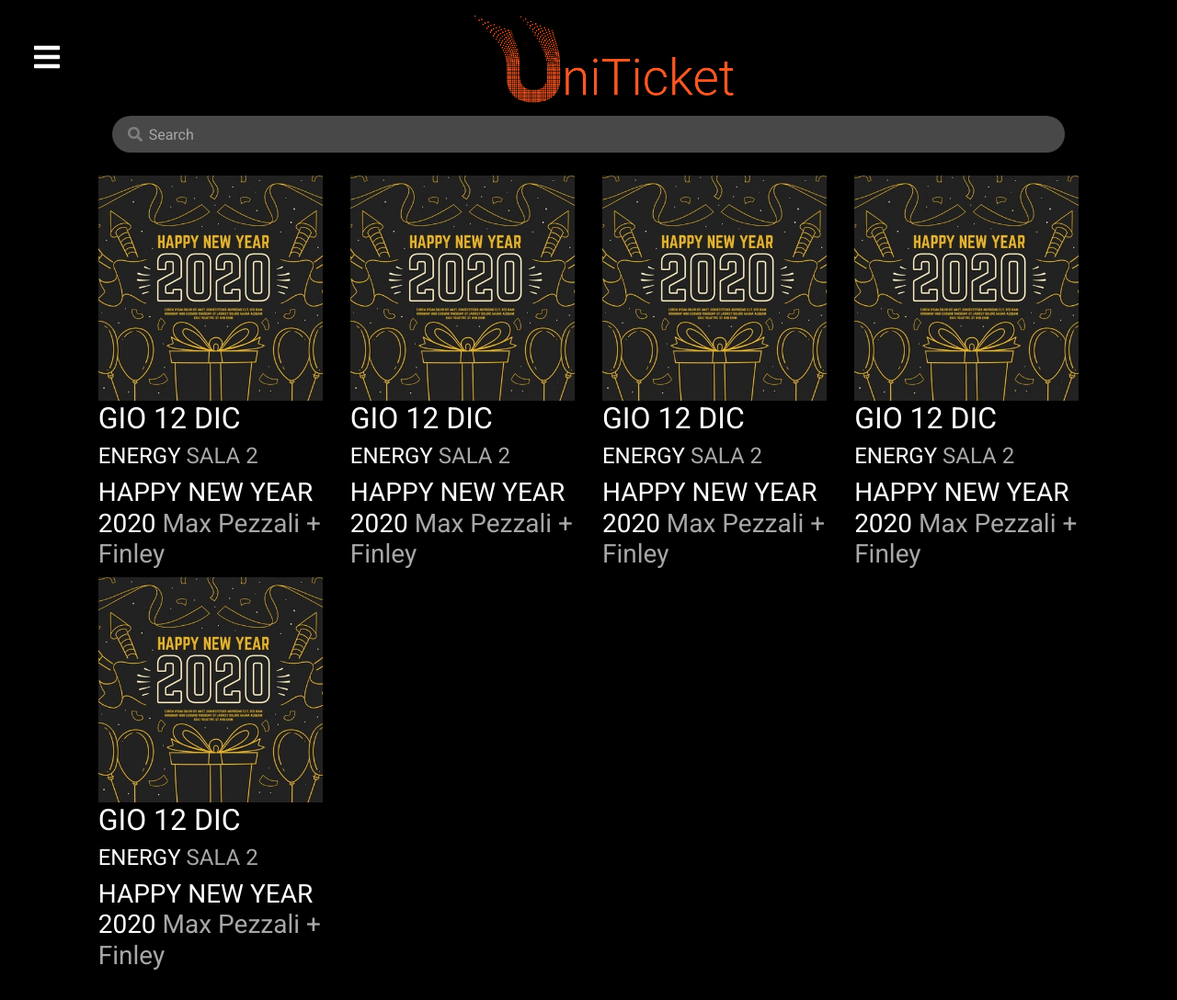
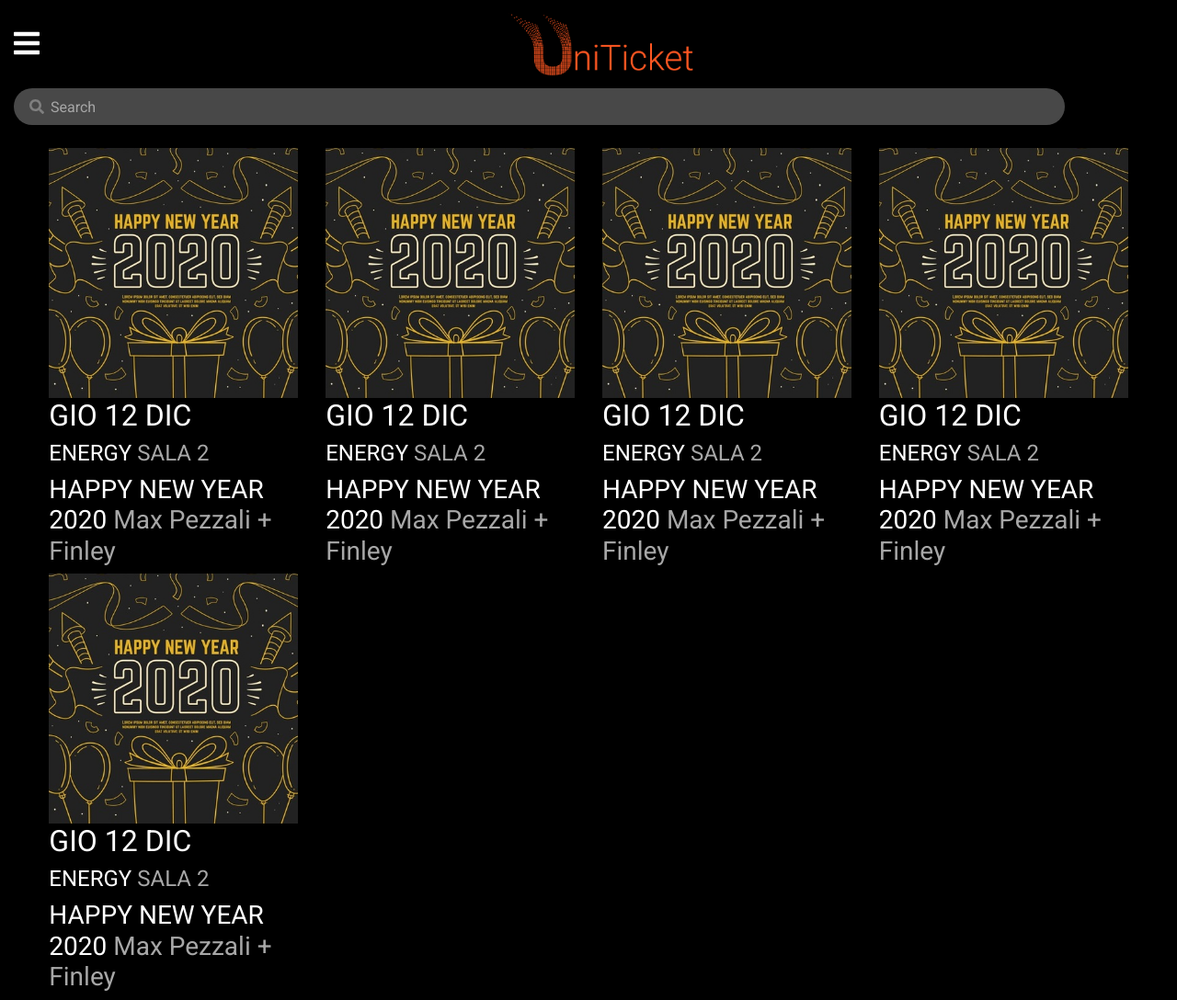
Before and after one commit to FaediMichele/uniticket, a PHP site: page / in a window 1280 px wide. Shown: the whole page at 92% size. Before the commit the page ends 1055 px from the top, so only its background shows below. Run offline with PHP 8.4, Linux system fonts and the light colour scheme; some libraries are stand-ins or nearby versions.

Commit message:
fig data gird boostrap

```diff
--- a/css/style.css
+++ b/css/style.css
@@ -185,6 +185,10 @@ p {
 /*--------------------------------------------------
     nav bar e sliedr menu
 ----------------------------------------------------*/
+.navbar{
+    padding-left: 0px;
+    padding-right: 0px;
+}
 
 .align-center{
     align-items: center;
@@ -197,6 +201,7 @@ p {
     color: #fff;
     border: none;
     background-color: #000;
+    padding-left: 0px;
 }
 
 #sidebarCollapse:active{
--- a/template/base.php
+++ b/template/base.php
@@ -95,29 +95,25 @@
                     <i class="fas fa-bars fa-2x"></i>
                 </button>
                 <a class="navbar-brand mx-auto" href="#">
-                    <img src="./img/logo.png" height="100" alt="">
+                    <img src="./img/logo.png" height="70" alt="">
                 </a>
             </nav>
 
             <!-- ricerca -->
-            <div class="row">
-                <div class="col-1"></div>
-                <div class="col-10">
+            <div class="row ">
+                <div class="col-11">
                     <form id="form-search">
                         <span class="icon"><i class="fa fa-search"></i></span>
                         <input type="search" name="sitesearch" placeholder="Search" class="input input-max-width"
                             id="search" />
                     </form>
                 </div>
-                <div class="col-1"></div>
             </div>
         </header>
 
-        <div class="row">
-            <div class="col-1">
-            </div>
-            <div class="col-10">
-                <div class="row">
+        <div class="row d-flex justify-content-center">
+            <div class="col-11">
+                <div class="row ">
                     <?php
                         if(isset($templateParams["nome"])){
                             require($templateParams["nome"]);
@@ -125,10 +121,7 @@
                             header("Location: notFound.php");
                         }
                     ?>
-
-                </div>
-            </div>
-            <div class="col-1">
+                <div class="row">
             </div>
         </div>
 
```
